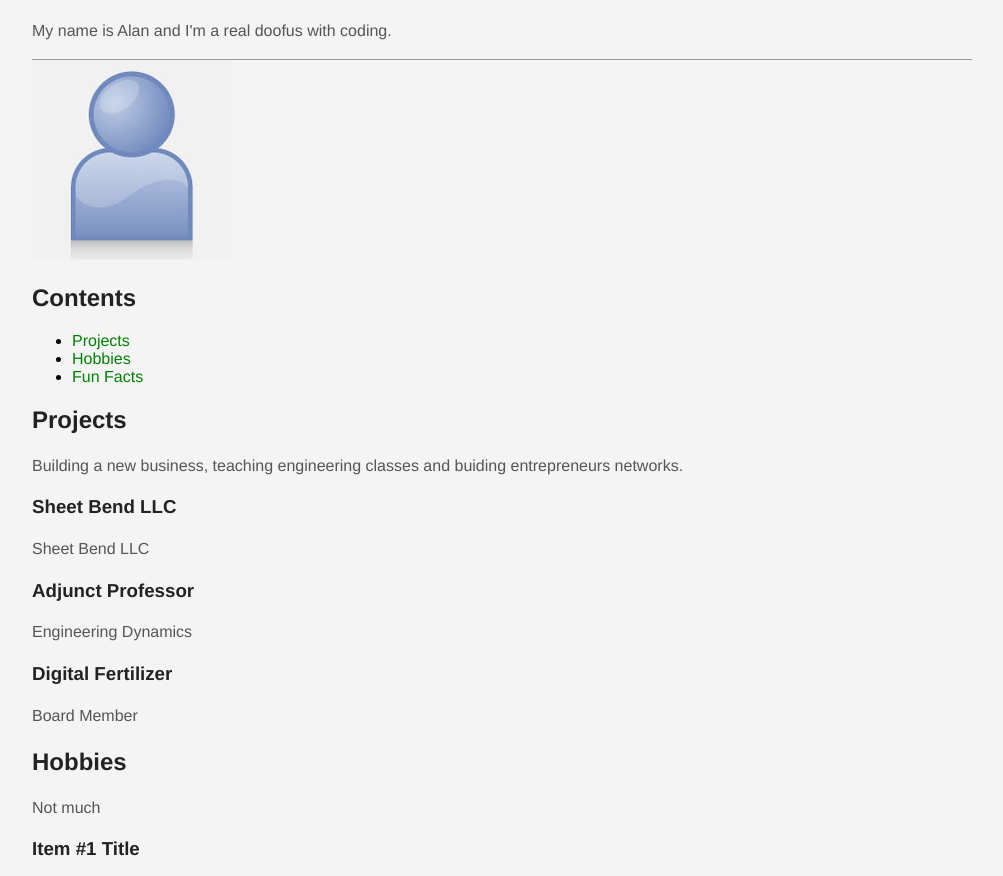
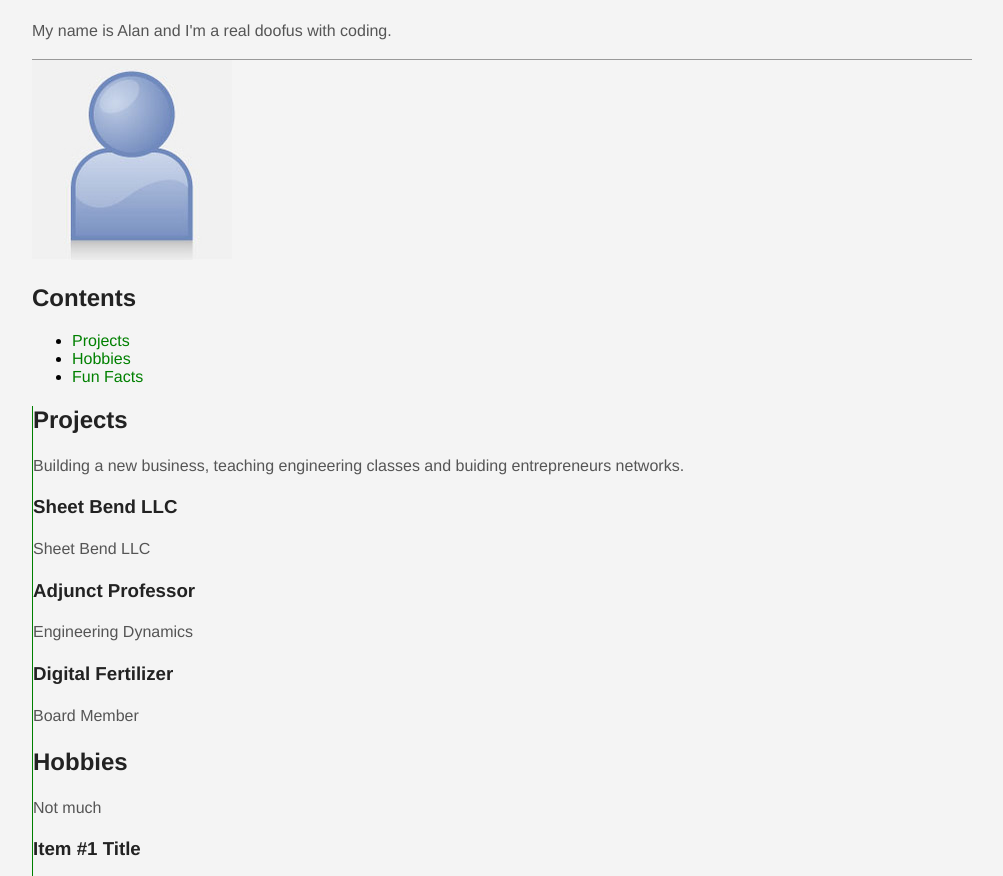
Before and after one commit to AStewart1/astewart1.github.io, a plain HTML site: page index.html in a window 1280 px wide. Shown: the part 61-937 px from the top of the page, without its empty margins (138-1141 px from the left). Drawn offline with Linux system fonts and the light colour scheme.

Commit message:
left column green

```diff
--- a/resources/layout.css
+++ b/resources/layout.css
@@ -43,7 +43,9 @@ a:hover {
 #main {
 	margin: 0;
   /*  CHALLENGE 3: how could you get this to float to the left side of the screen? */
-  /* CHALLENGE 2: how could you give this element a one-pixel border down its left side? */
+	  border-left-style: solid;
+		border-width: 1px;
+		border-color: green;
 }
 
 #copyright {
```
